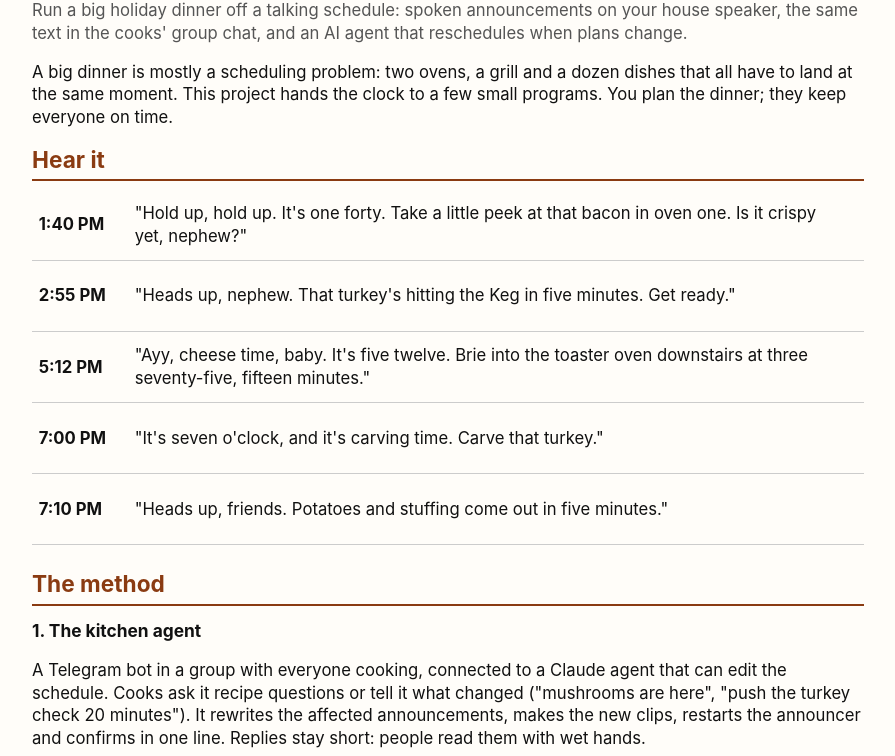
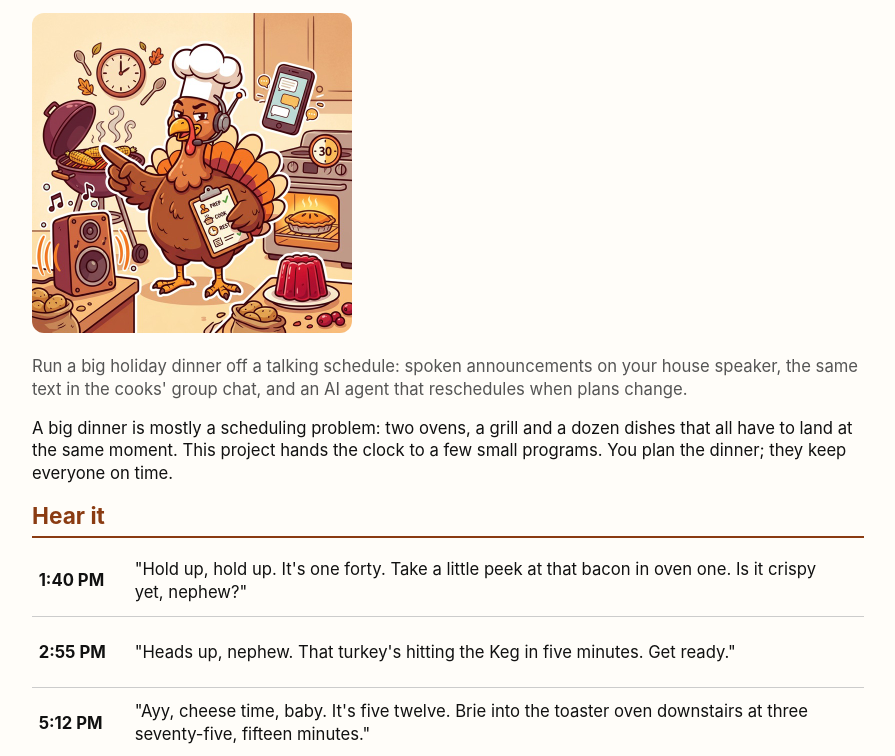
Before and after one commit to michael-ford/thanksgiving-kitchen-agent, a plain HTML site: page docs/index.html in a window 1280 px wide. Shown: the part 95-851 px from the top of the page, without its empty margins (192-1087 px from the left). Drawn offline with Linux system fonts and the light colour scheme.

Commit message:
Add turkey head-chef avatar

```diff
--- a/docs/index.html
+++ b/docs/index.html
@@ -4,6 +4,7 @@
 <nav class="site"><a href="index.html">Thanksgiving Kitchen Agent</a> · <a href="timeline.html">Example timeline</a> · <a href="recipes.html">Example recipes</a></nav>
 
 <h1>Thanksgiving Kitchen Agent</h1>
+<p><img src="avatar.jpg" alt="Cartoon turkey in a chef's hat and headset, running the kitchen with a clipboard, surrounded by a speaker, a barbecue, an oven and a pie" width="320" style="border-radius:12px"></p>
 <div class="sub">Run a big holiday dinner off a talking schedule: spoken announcements on your house speaker, the same text in the cooks' group chat, and an AI agent that reschedules when plans change.</div>
 
 <p>A big dinner is mostly a scheduling problem: two ovens, a grill and a dozen dishes that all have to land at the same moment. This project hands the clock to a few small programs. You plan the dinner; they keep everyone on time.</p>
```
Also changed, not shown: docs/avatar.jpg (added), 1 other file.
